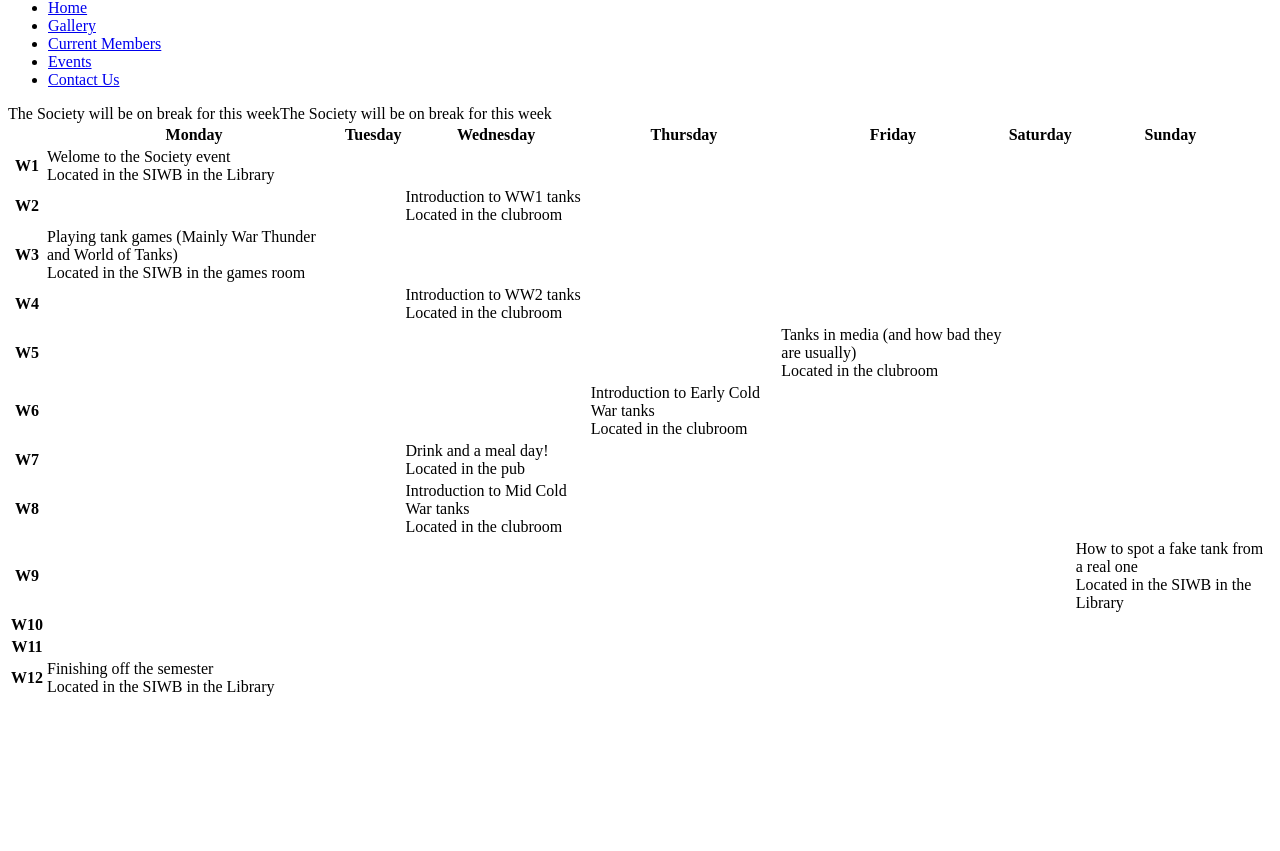
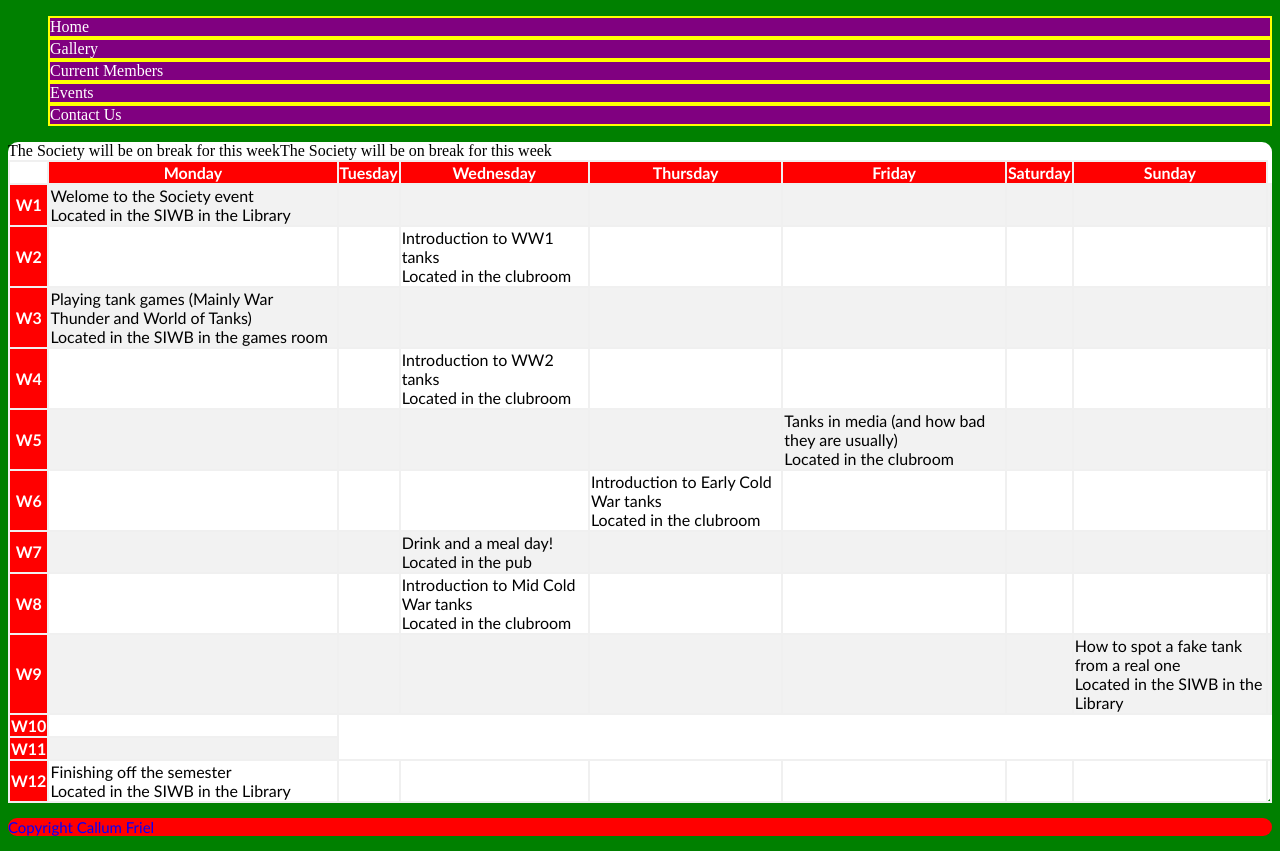
Before and after one commit to CallumFriel/Coursework, a plain HTML site: page event_calender.html in a window 1280 px wide. Shown: the part 67-918 px from the top of the page. Before the commit the page ends 800 px from the top, so only its background shows below. Drawn offline with Linux system fonts and the light colour scheme.

Commit message:
Add files via upload

```diff
--- /dev/null
+++ b/CSS/main.css
@@ -0,0 +1,87 @@
+body{
+    background-color: green;
+}
+
+header{
+    background-color: white;
+    border-top-left-radius: 10px;
+    border-top-right-radius: 10px;
+}
+
+h1, h2, h3, h4, h5, h6, p{
+    color: blue;
+    font-family:'Trebuchet MS', 'Lucida Sans Unicode', 'Lucida Grande', 'Lucida Sans', Arial, sans-serif;
+}
+
+h1{
+    font-size: 40px;
+}
+
+h3{
+    font-size: 25px;
+}
+
+p{
+    font-size: 15px;
+}
+
+main{
+    background-color: white;
+    border-radius: 10px;
+}
+
+aside{
+    background-color: white;
+    border-radius: 10px;
+}
+
+footer{
+    background-color: red;
+    border-radius: 10px;
+}
+
+nav li{
+    border: 2px;
+    border-color: yellow;
+    border-style: solid;
+    background-color: red;
+    list-style-type: none;
+}
+
+nav li a{
+    color: white;
+    text-align: center;
+    text-decoration: none;
+}
+
+nav li:hover{
+    background-color: black;
+}
+
+.active{
+    background-color: purple;
+}
+
+table{
+    font-family:'Trebuchet MS', 'Lucida Sans Unicode', 'Lucida Grande', 'Lucida Sans', Arial, sans-serif;
+    border-collapse: collapse;
+}
+
+table td, table th{
+    border: 2px;
+    border-color: #F0F0F0;
+    border-style: solid;
+}
+
+table tr:nth-child(even){
+    background-color: #F2F2F2;
+}
+
+table tr:hover{
+    background-color: green;
+}
+
+table th{
+    background-color: red;
+    color: white;
+}
--- a/event_calender.html
+++ b/event_calender.html
@@ -1,6 +1,7 @@
 <html>
     <head>
         <title>The Tank Society</title>
+        <link rel = 'stylesheet' href = 'css/main.css'>
     </head>
 
     <body>
@@ -10,11 +11,11 @@
 
         <nav>
             <ul>
-                <li><a href = 'index.html'>Home</a></li>
-                <li><a href = 'img_gallery.html'>Gallery</a></li>
-                <li><a href = 'current_members.html'>Current Members</a></li>
-                <li><a href = 'event_calender.html'>Events</a></li>
-                <li><a href = 'contact_us.html'>Contact Us</a></li>
+                <li class = "active"><a href = 'index.html'>Home</a></li>
+                <li class = "active"><a href = 'img_gallery.html'>Gallery</a></li>
+                <li class = "active"><a href = 'current_members.html'>Current Members</a></li>
+                <li class = "active"><a href = 'event_calender.html'>Events</a></li>
+                <li class = "active"><a href = 'contact_us.html'>Contact Us</a></li>
             </ul>
         </nav>
 
@@ -66,6 +67,8 @@
 
         <aside> </aside>
 
-        <footer> </footer>
+        <footer>
+            <p>Copyright Callum Friel</p>
+        </footer>
     </body>
 </html>
```
Also changed, not shown: contact_us.html (+9 -6 lines), current_members.html (+9 -6 lines), img_gallery.html (+9 -6 lines), index.html (+12 -7 lines).
